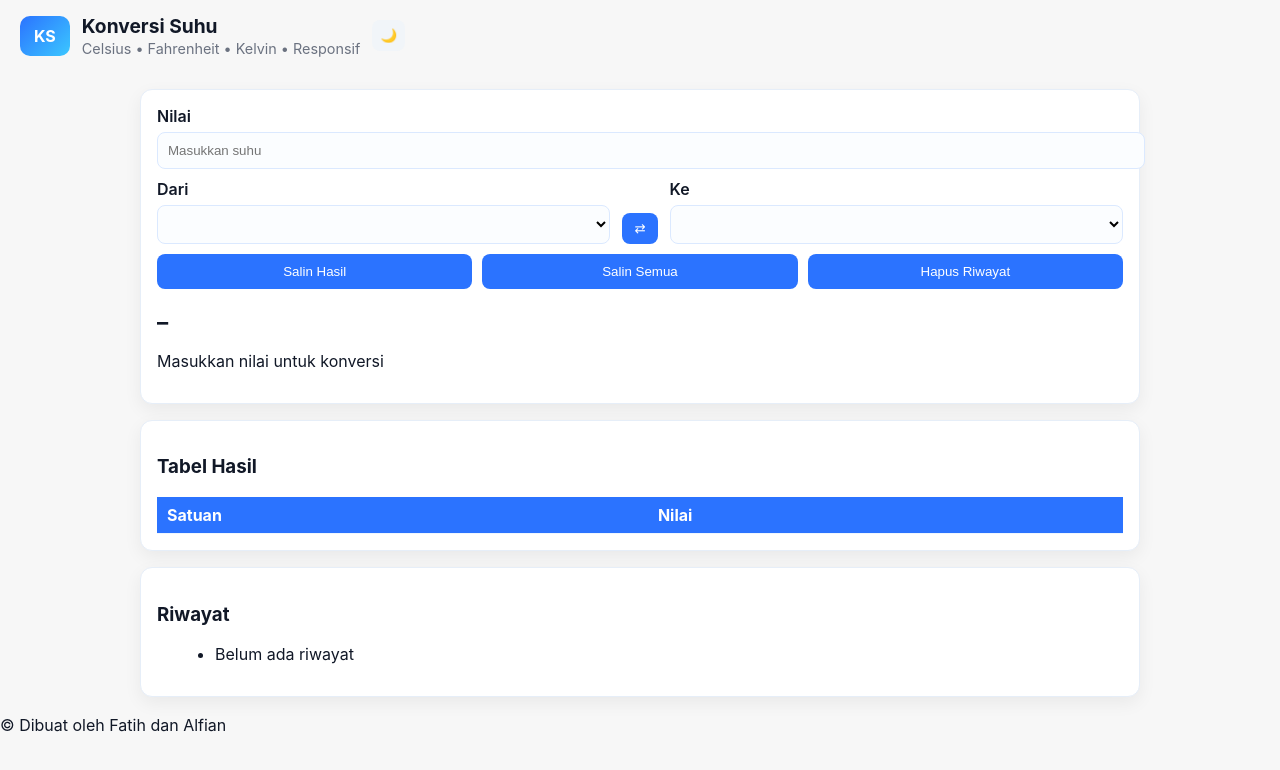
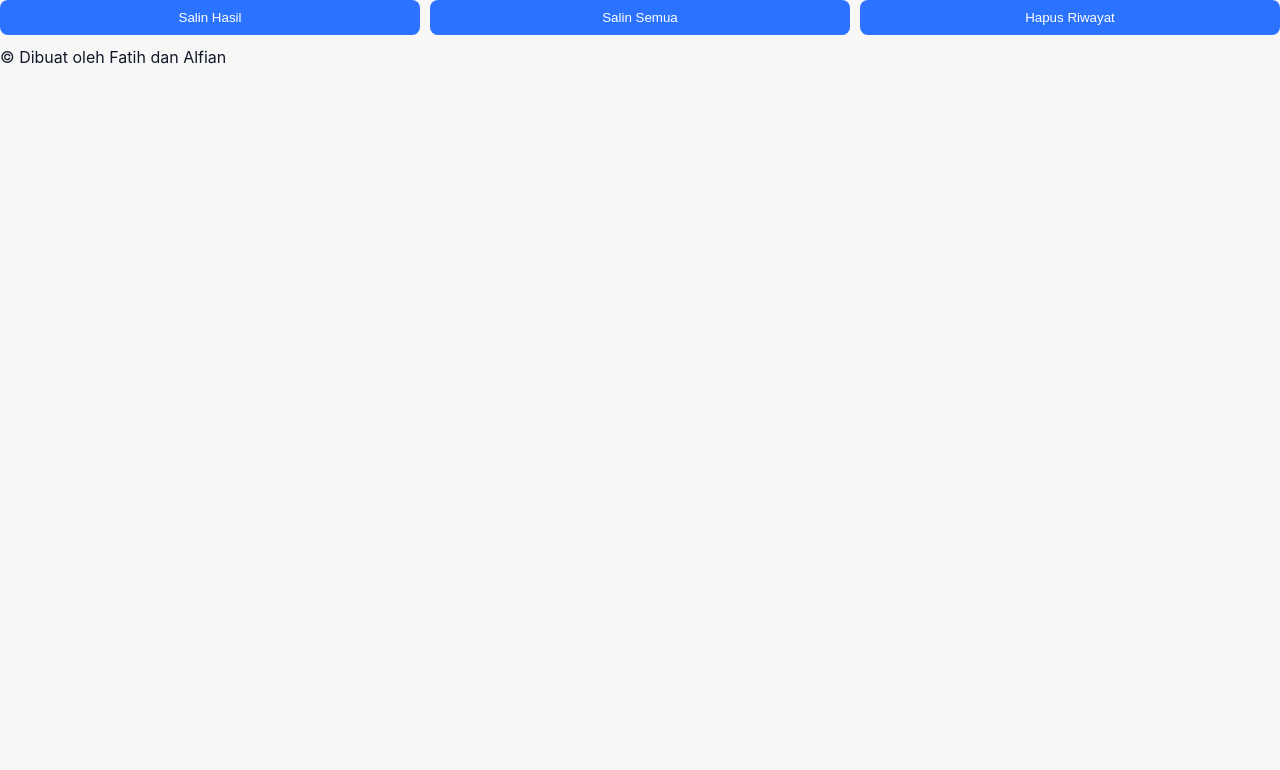
Before and after one commit to zhak11745-commits/portofolio, a plain HTML site: page index.html in a window 1280 px wide. Drawn offline with Linux system fonts and the light colour scheme.

Commit message:
Update index.html

```diff
--- a/index.html
+++ b/index.html
@@ -7,70 +7,13 @@
   <link rel="stylesheet" href="style.css" />
 </head>
 <body>
-  <header>
-    <div class="header-inner">
-      <div class="logo">KS</div>
-      <div class="title-group">
-        <h1>Konversi Suhu</h1>
-        <p class="subtitle">Celsius • Fahrenheit • Kelvin • Responsif</p>
-      </div>
-      <button id="theme-toggle" class="theme-btn" aria-pressed="false" title="Ganti mode">🌙</button>
-    </div>
-  </header>
-
-  <main class="container">
-    <section class="card">
-      <label for="value">Nilai</label>
-      <input type="number" id="value" placeholder="Masukkan suhu" />
-
-      <div class="selectors">
-        <div class="sel">
-          <label for="from">Dari</label>
-          <select id="from"></select>
-        </div>
-
-        <div class="swap-wrap">
-          <button id="swap-btn" type="button" title="Tukar">⇄</button>
-        </div>
-
-        <div class="sel">
-          <label for="to">Ke</label>
-          <select id="to"></select>
-        </div>
-      </div>
-
-      <div class="actions">
-        <button id="copy-btn" type="button">Salin Hasil</button>
-        <button id="copy-all" type="button">Salin Semua</button>
-        <button id="clear-history" type="button">Hapus Riwayat</button>
-      </div>
-
-      <div class="result">
-        <h2 id="result-value">–</h2>
-        <p id="result-desc">Masukkan nilai untuk konversi</p>
-      </div>
-    </section>
-
-    <section class="card">
-      <h3>Tabel Hasil</h3>
-      <div class="table-container">
-        <table id="conversion-table" aria-label="Tabel konversi">
-          <thead>
-            <tr><th>Satuan</th><th>Nilai</th><th></th></tr>
-          </thead>
-          <tbody></tbody>
-        </table>
-      </div>
-    </section>
-
-    <section class="card">
-      <h3>Riwayat</h3>
-      <ul id="history-list"><li>Belum ada riwayat</li></ul>
-    </section>
-  </main>
-
+  <div class="actions">
+    <button id="copy-btn" type="button">Salin Hasil</button>
+    <button id="copy-all" type="button">Salin Semua</button>
+    <button id="clear-history" type="button">Hapus Riwayat</button>
+  </div>
   <footer>© Dibuat oleh Fatih dan Alfian</footer>
 
-  <script src="script.js"></script>
+  <script src="script.js" defer></script>
 </body>
 </html>
```
